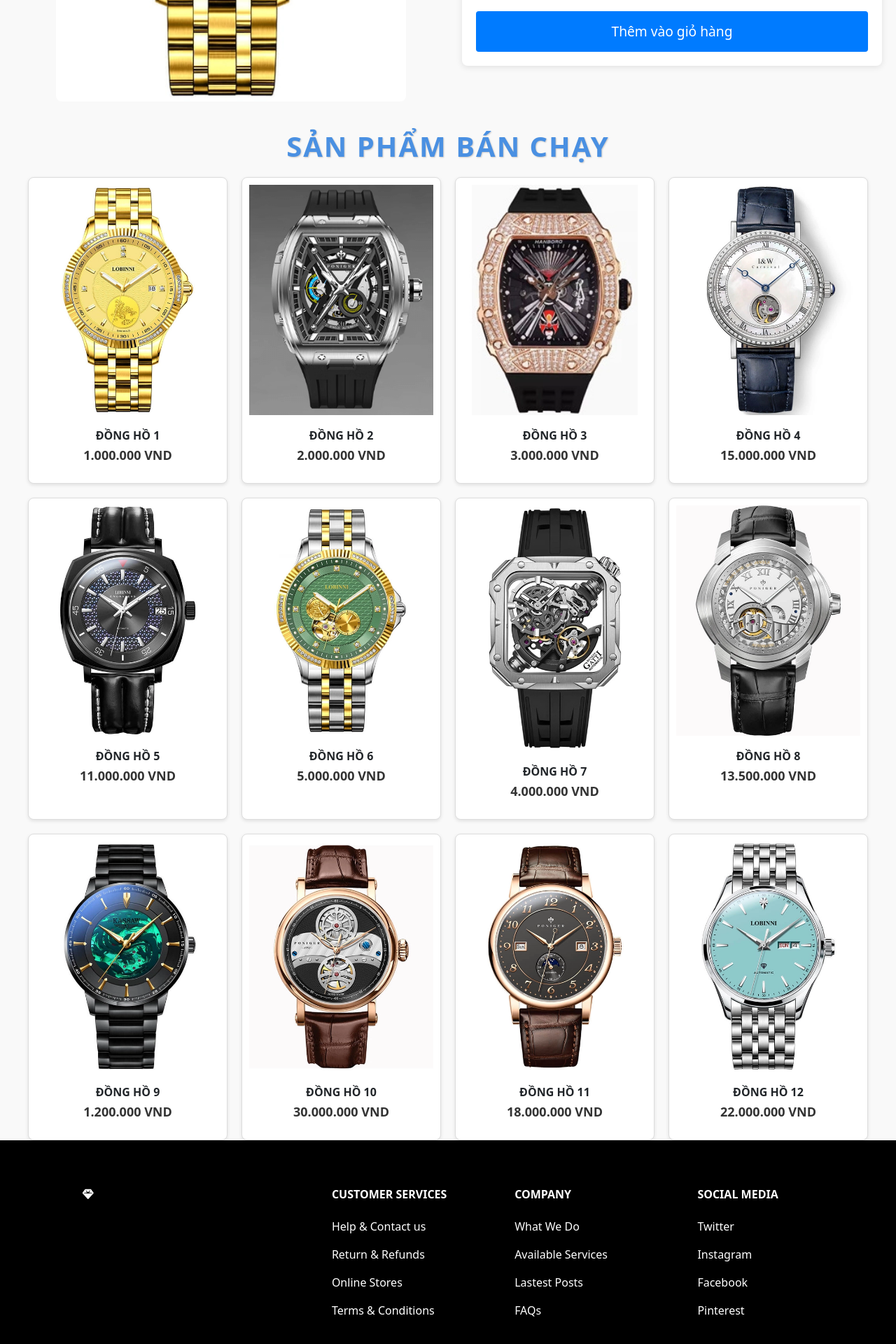
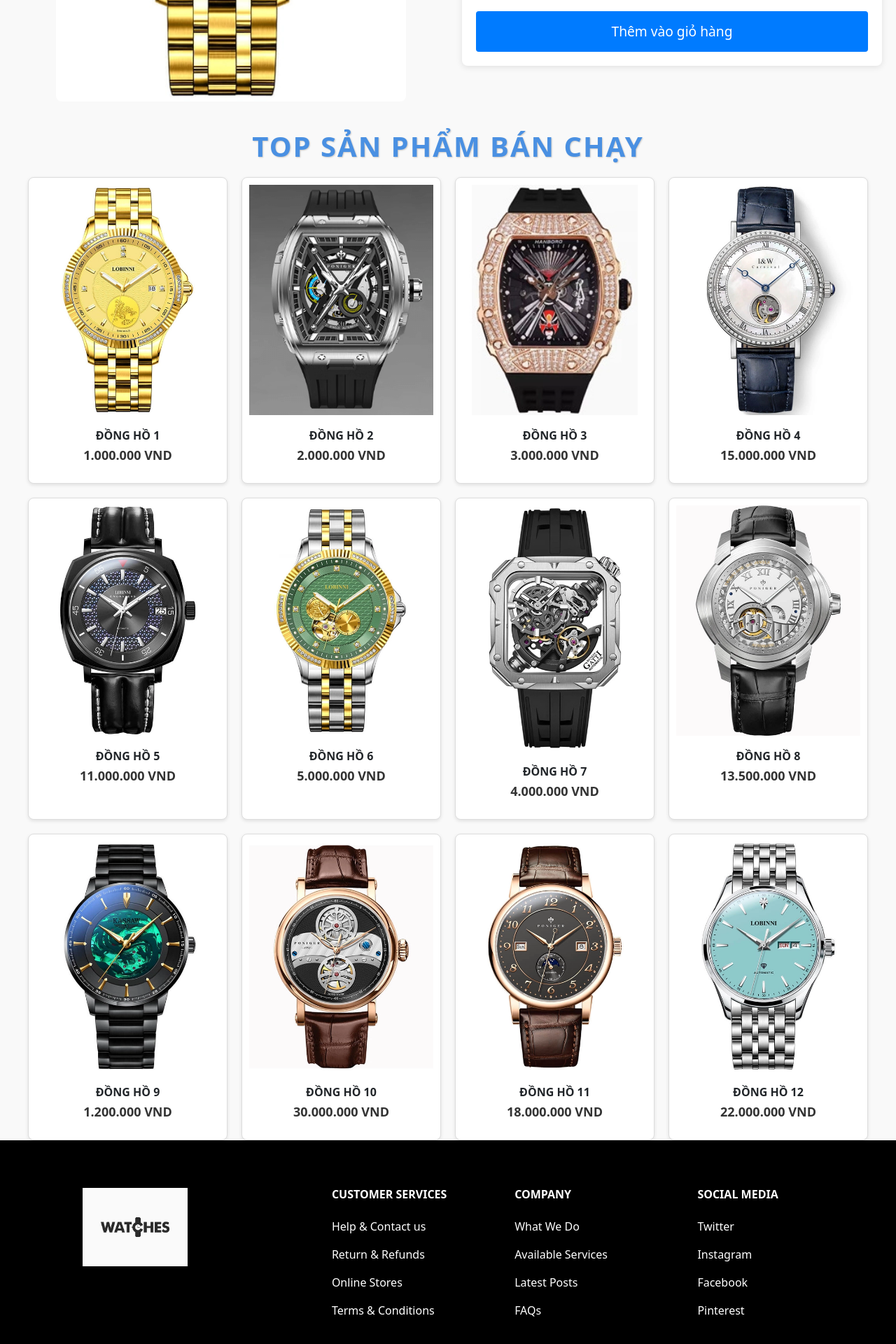
Before and after one commit to DaiPhungH/PGFE2, a React (Create React App) app: page /detail/1 in a window 1280 px wide. Shown: the part 1049-2969 px from the top of the page at 70% size. Built offline with nearby package versions, Linux system fonts and the light colour scheme.

Commit message:
<update>

```diff
--- a/src/components/Body/Body.js
+++ b/src/components/Body/Body.js
@@ -19,7 +19,7 @@ const ProductList = () => {
 
   return (
     <div>
-      <h1 style={styles.title}>SẢN PHẨM BÁN CHẠY</h1>
+      <h1 style={styles.title}>TOP SẢN PHẨM BÁN CHẠY</h1>
       <div style={{ display: 'grid', gridTemplateColumns: 'repeat(4, 1fr)', gap: '20px', padding: '0 40px' }}>
         {ProductData.map((product) => (
           <div
--- a/src/components/DeTail/DeTail.js
+++ b/src/components/DeTail/DeTail.js
@@ -29,7 +29,7 @@ const DetailPage = () => {
       setShowModal(true);
       setTimeout(() => {
         setShowModal(false);
-      }, 3000); // Ẩn modal sau 1.5 giây
+      }, 3000); // Ẩn modal sau 3 giây
     }
   };
 
@@ -46,7 +46,12 @@ const DetailPage = () => {
       <HeaderComponent />
       <div style={styles.contentContainer}>
         <div style={styles.imageSection}>
-          <img src={product.img1} alt={product.name} style={styles.productImage} />
+          <img
+            src={product.img1}
+            alt={product.name}
+            className="product-image"
+            style={styles.productImage}
+          />
         </div>
         <div style={styles.infoSection}>
           <h1 style={styles.productTitle}>{product.name}</h1>
@@ -92,6 +97,17 @@ const DetailPage = () => {
           </div>
         </div>
       )}
+      <style>
+        {`
+          .product-image {
+            transition: transform 0.3s ease; /* Thêm hiệu ứng chuyển tiếp */
+          }
+
+          .product-image:hover {
+            transform: scale(1.1); /* Phóng to 10% khi rê chuột */
+          }
+        `}
+      </style>
     </div>
   );
 };
--- a/src/components/Footer/Footer.js
+++ b/src/components/Footer/Footer.js
@@ -1,5 +1,6 @@
 import React from 'react';
-import { MDBContainer, MDBRow, MDBCol, MDBIcon } from 'mdb-react-ui-kit';
+import { MDBContainer, MDBRow, MDBCol } from 'mdb-react-ui-kit';
+import logo from './logo.jpg'; // Đảm bảo đường dẫn này đúng với vị trí file logo của bạn
 
 const footerStyle = {
   backgroundColor: 'black',
@@ -24,10 +25,10 @@ const Footer = () => {
         <MDBRow className='mt-3'>
           <MDBCol md="3" lg="4" xl="3" className='mx-auto mb-4'>
             <h6 className='text-uppercase fw-bold mb-4'>
-              <MDBIcon icon="gem" className="me-3" />
-              {/* Company name or logo */}
+              <img src={logo} alt="Logo" style={{ width: '150px' }} />
+              {/* Tên công ty hoặc logo */}
             </h6>
-            {/* Additional content for this section */}
+            {/* Nội dung bổ sung cho phần này */}
           </MDBCol>
 
           <MDBCol md="2" lg="2" xl="2" className='mx-auto mb-4'>
@@ -68,7 +69,7 @@ const Footer = () => {
             </p>
             <p>
               <a href='#!' className='text-reset' style={linkStyle} onMouseOver={e => e.currentTarget.style.textDecoration = linkHoverStyle.textDecoration} onMouseOut={e => e.currentTarget.style.textDecoration = linkStyle.textDecoration}>
-                Lastest Posts
+                Latest Posts
               </a>
             </p>
             <p>
@@ -103,8 +104,6 @@ const Footer = () => {
           </MDBCol>
         </MDBRow>
       </MDBContainer>
-
-
     </footer>
   );
 }
```
Also changed, not shown: src/components/Footer/logo.jpg (added).
